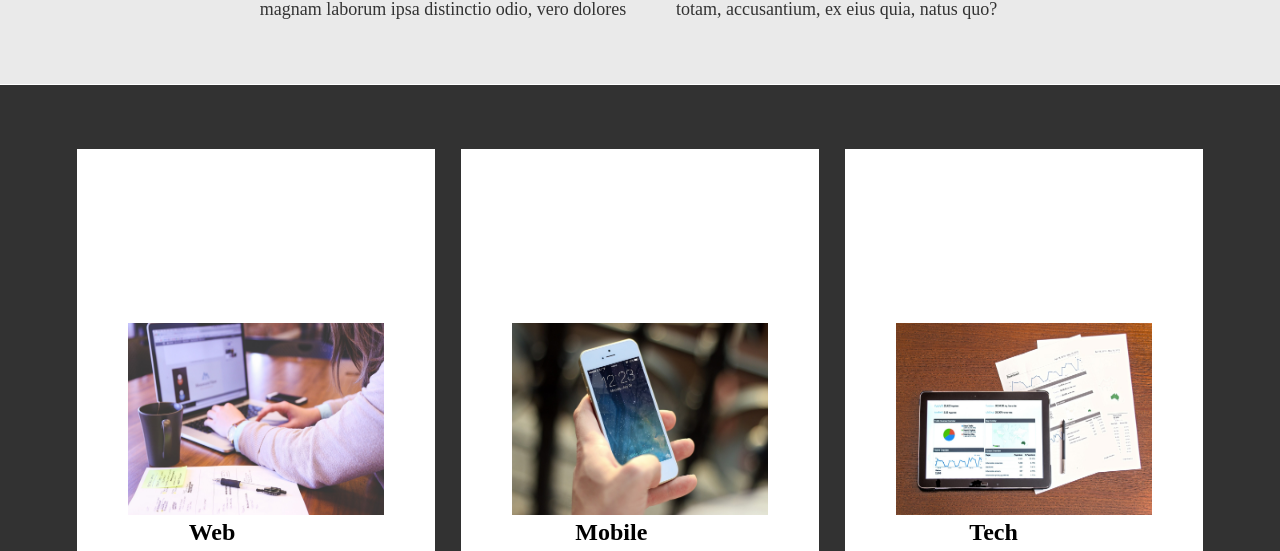
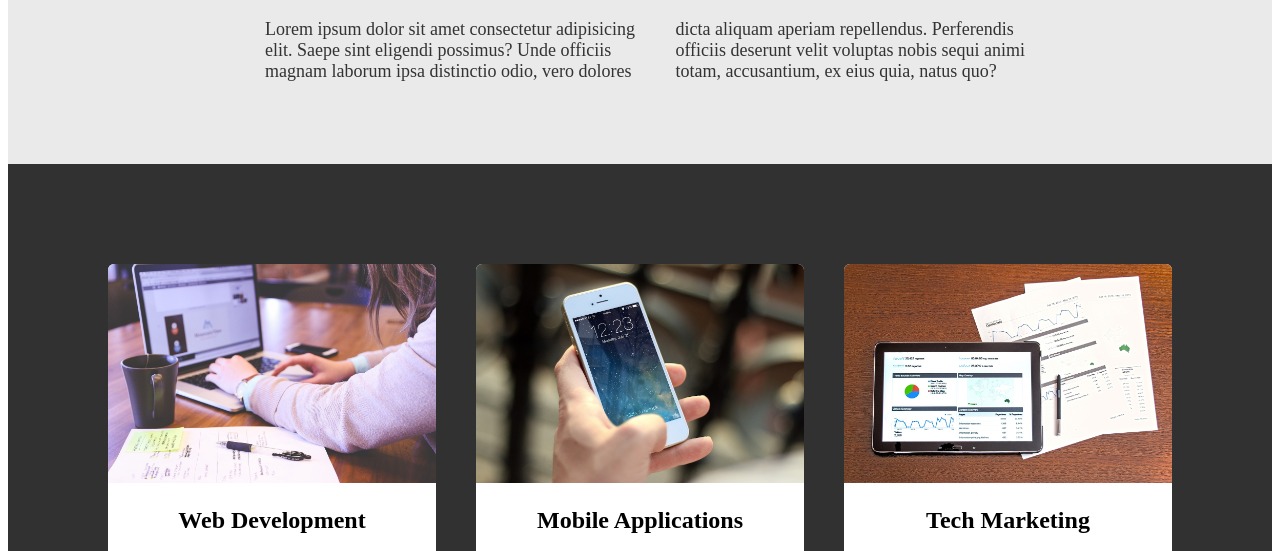
Before and after one commit to BrusmelGil/HtmlyCssActividad, a plain HTML site: page index.html in a window 1280 px wide. Shown: the part 188-739 px from the top of the page. Drawn offline with Linux system fonts and the light colour scheme.

Commit message:
final completion main and footer

```diff
--- a/style.css
+++ b/style.css
@@ -1,8 +1,8 @@
-* {
+/* * {
     margin: 0;
     padding: 0;
 }
-
+ */
 .title {
 
     text-align: center;
@@ -30,37 +30,37 @@
 }
 
 #section-card {
-    background-color: #000000cd;
+
+    background: rgba(0, 0, 0, 0.808);
+    padding: 80px;
     display: flex;
-    flex-wrap: wrap;
-    justify-content: space-around;
-    padding: 5vw;
-    margin-top: 1px;
 }
 
 .contain-card {
-    display: flex;
+    width: 120%;
+    margin: 20px;
+    border-radius: 6px;
+    background: #fff;
+    overflow: hidden;
     flex-direction: column;
-    align-items: center;
-    background-color: white;
-    width: 1vw;
-    height: 40vh;
-    padding: 15%;
+    text-align: center;
 }
 
 .card img {
-    width: 20vw;
-    height: 15vw;
-    margin-top: 1px;
+    width: 100%;
+    height: 20%;
+    flex-direction: column;
 }
 
-.title-card {
-    font-size: X-large;
-    justify-content: space-between;
+.title-card h2 {
+    font-weight: 400;
+    margin-bottom: 15px;
 }
 
-.paragrahp-card {
-    font-size: medium;
+.paragrahp-card p {
+    line-height: 1.5;
+    color: #6a6a6a;
+
 
 }
 
```
Also changed, not shown: index.html (+4 -3 lines).
